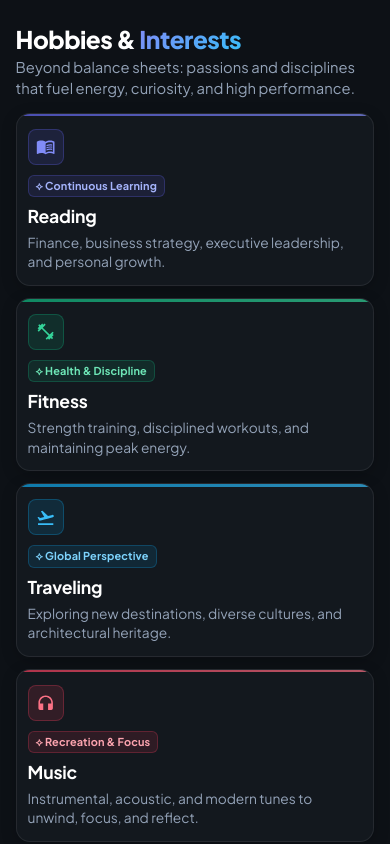
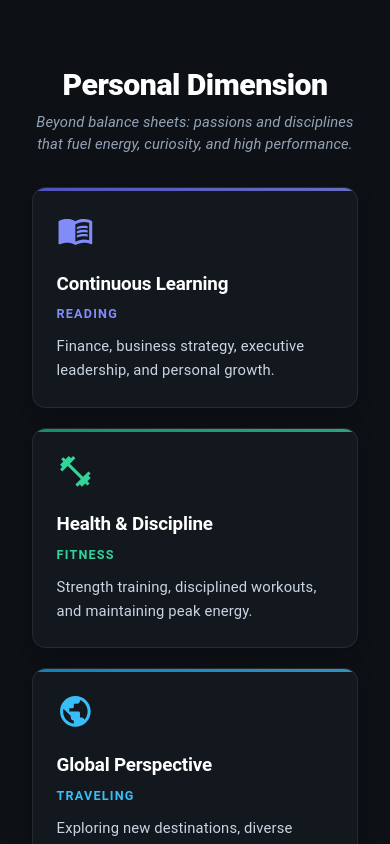
Before and after one commit to Ashishpandla07/Portfolio, a React (Create React App) app: page / in a window 390 px wide. Shown: the part 5060-5904 px from the top of the page. Built offline with nearby package versions, Linux system fonts and the light colour scheme.

Commit message:
feat(hobbies): implement custom PersonalDimension component with responsive grid and dark/light themes

```diff
--- a/src/assets/styles/Hobbies.scss
+++ b/src/assets/styles/Hobbies.scss
@@ -1,92 +1,35 @@
 .hobbies-container {
   min-height: 100vh;
-  padding: 20px 4% 14px;
+  padding: 40px 4% 30px;
   display: flex;
   flex-direction: column;
   justify-content: center;
-  text-align: left;
   box-sizing: border-box;
   width: 100%;
   max-width: 1200px;
   margin: 0 auto;
 
-  /* Executive Section Header - Left-aligned to match all other sections */
-  .section-header {
-    text-align: left;
-    margin-bottom: 14px;
+  .personal-dimension-header {
+    .dimension-title {
+      font-size: 2.2rem;
+      font-weight: 800;
+      color: #ffffff;
+      letter-spacing: -0.5px;
+      margin-bottom: 8px;
+    }
 
-    .hobbies-eyebrow {
-      display: inline-flex;
-      align-items: center;
-      gap: 6px;
-      padding: 4px 12px;
-      border-radius: 20px;
-      background: rgba(99, 102, 241, 0.1);
-      border: 1px solid rgba(99, 102, 241, 0.25);
-      color: #a5b4fc;
-      font-size: 0.72rem;
-      font-weight: 700;
-      letter-spacing: 1.2px;
-      margin-bottom: 8px;
-
-      .pulse-dot {
-        width: 6px;
-        height: 6px;
-        border-radius: 50%;
-        background-color: #38bdf8;
-        box-shadow: 0 0 6px rgba(56, 189, 248, 0.8);
+    .dimension-subtitle {
+      color: #94a3b8;
+      font-size: 0.95rem;
+      line-height: 1.5;
     }
   }
 
-    .hobbies-title {
-      font-size: 1.45rem;
-      font-weight: 800;
-      margin: 0 0 4px 0;
-      letter-spacing: -0.5px;
-      line-height: 1.15;
-      color: #ffffff;
-
-      .highlight-gradient {
-        background: linear-gradient(135deg, #818cf8 0%, #38bdf8 100%);
-        -webkit-background-clip: text;
-        -webkit-text-fill-color: transparent;
-      }
-    }
-
-    .subtitle {
-      color: #94a3b8;
-      font-size: 0.88rem;
-      max-width: 680px;
-      margin: 0;
-      line-height: 1.4;
-    }
-  }
-
-  /* 5-Column Single-Row Desktop Grid */
-  .hobbies-grid {
-    display: grid;
-    grid-template-columns: repeat(5, 1fr);
-    gap: 10px;
-    align-items: stretch;
-    width: 100%;
-    box-sizing: border-box;
-
-    .hobby-card {
-      background: rgba(22, 27, 34, 0.75);
+  .personal-dimension-card {
+    background: rgba(22, 27, 34, 0.85);
     border: 1px solid rgba(255, 255, 255, 0.08);
-      border-radius: 14px;
-      padding: 15px 11px 13px;
-      display: flex;
-      flex-direction: column;
-      justify-content: space-between;
-      box-shadow: 0 4px 16px rgba(0, 0, 0, 0.2);
     backdrop-filter: blur(10px);
-      transition: all 0.28s cubic-bezier(0.4, 0, 0.2, 1);
-      position: relative;
-      overflow: hidden;
-      box-sizing: border-box;
-      height: 100%;
-      text-align: left;
+    box-shadow: 0 4px 16px rgba(0, 0, 0, 0.25);
 
     /* Top accent strip */
     &::before {
@@ -95,201 +38,130 @@
       top: 0;
       left: 0;
       right: 0;
-        height: 2.5px;
-        opacity: 0.7;
+      height: 3px;
+      opacity: 0.75;
       transition: opacity 0.25s ease;
     }
 
-      &:hover {
-        transform: translateY(-4px);
-        box-shadow: 0 12px 28px -4px rgba(0, 0, 0, 0.45);
-
-        &::before {
+    &:hover::before {
       opacity: 1;
     }
 
-        .icon-wrapper {
-          transform: scale(1.08);
-        }
+    .card-category {
+      color: #ffffff;
+      font-size: 1.12rem;
+      font-weight: 700;
+      letter-spacing: -0.2px;
     }
 
-      .card-header-row {
-        display: flex;
-        align-items: center;
-        margin-bottom: 10px;
+    .card-topic {
+      color: #818cf8;
+      font-weight: 700;
+    }
 
-        .icon-wrapper {
-          width: 36px;
-          height: 36px;
-          border-radius: 8px;
-          display: flex;
-          align-items: center;
-          justify-content: center;
-          transition: transform 0.25s ease;
+    .card-description {
+      color: #cbd5e1;
+      font-size: 0.88rem;
+    }
 
-          .hobby-icon {
-            font-size: 1.15rem;
+    &.accent-indigo {
+      &::before { background: linear-gradient(90deg, #6366f1, #818cf8); }
+      .card-topic { color: #818cf8; }
+      &:hover { border-color: rgba(99, 102, 241, 0.5); }
+    }
+
+    &.accent-emerald {
+      &::before { background: linear-gradient(90deg, #10b981, #34d399); }
+      .card-topic { color: #34d399; }
+      &:hover { border-color: rgba(16, 185, 129, 0.5); }
+    }
+
+    &.accent-cyan {
+      &::before { background: linear-gradient(90deg, #0ea5e9, #38bdf8); }
+      .card-topic { color: #38bdf8; }
+      &:hover { border-color: rgba(14, 165, 233, 0.5); }
+    }
+
+    &.accent-rose {
+      &::before { background: linear-gradient(90deg, #f43f5e, #fb7185); }
+      .card-topic { color: #fb7185; }
+      &:hover { border-color: rgba(244, 63, 94, 0.5); }
+    }
+
+    &.accent-violet {
+      &::before { background: linear-gradient(90deg, #a855f7, #c084fc); }
+      .card-topic { color: #c084fc; }
+      &:hover { border-color: rgba(168, 85, 247, 0.5); }
     }
   }
 }
 
-      .card-body {
-        display: flex;
-        flex-direction: column;
-        flex-grow: 1;
-        text-align: left;
-
-        .hobby-badge {
-          display: inline-block;
-          width: fit-content;
-          max-width: 100%;
-          font-size: 0.65rem;
-          font-weight: 700;
-          text-transform: none; /* Preserves Title Case so text fits without clipping */
-          letter-spacing: 0.15px;
-          padding: 3px 7px;
-          border-radius: 6px;
-          margin-bottom: 8px;
-          white-space: nowrap;
-          text-align: left;
-          line-height: 1.3;
+/* Light Mode Overrides */
+.light-mode {
+  .hobbies-container {
+    .personal-dimension-header {
+      .dimension-title {
+        color: #0f172a;
       }
 
-        .hobby-title {
-          font-size: 1.05rem;
-          font-weight: 700;
-          color: #ffffff;
-          margin: 0 0 6px 0;
-          letter-spacing: -0.2px;
-        }
-
-        .hobby-description {
-          font-size: 0.82rem;
-          color: #94a3b8;
-          line-height: 1.42;
-          margin: 0;
+      .dimension-subtitle {
+        color: #475569;
       }
     }
 
-      /* Tailored Color Themes per Hobby */
+    .personal-dimension-card {
+      background: #ffffff;
+      border: 1px solid rgba(0, 0, 0, 0.08);
+      box-shadow: 0 4px 14px rgba(0, 0, 0, 0.05);
+
+      .card-category {
+        color: #0f172a;
+      }
+
+      .card-description {
+        color: #475569;
+      }
+
       &.accent-indigo {
-        &::before { background: linear-gradient(90deg, #6366f1, #818cf8); }
-        .icon-wrapper { background: rgba(99, 102, 241, 0.14); border: 1px solid rgba(99, 102, 241, 0.28); color: #818cf8; }
-        .hobby-badge { background: rgba(99, 102, 241, 0.12); color: #a5b4fc; border: 1px solid rgba(99, 102, 241, 0.25); }
-        &:hover { border-color: rgba(99, 102, 241, 0.5); box-shadow: 0 12px 28px -4px rgba(99, 102, 241, 0.25); }
+        .card-topic { color: #4f46e5; }
+        &:hover { border-color: rgba(99, 102, 241, 0.4); box-shadow: 0 10px 24px rgba(99, 102, 241, 0.12); }
       }
 
       &.accent-emerald {
-        &::before { background: linear-gradient(90deg, #10b981, #34d399); }
-        .icon-wrapper { background: rgba(16, 185, 129, 0.14); border: 1px solid rgba(16, 185, 129, 0.28); color: #34d399; }
-        .hobby-badge { background: rgba(16, 185, 129, 0.12); color: #6ee7b7; border: 1px solid rgba(16, 185, 129, 0.25); }
-        &:hover { border-color: rgba(16, 185, 129, 0.5); box-shadow: 0 12px 28px -4px rgba(16, 185, 129, 0.25); }
+        .card-topic { color: #059669; }
+        &:hover { border-color: rgba(16, 185, 129, 0.4); box-shadow: 0 10px 24px rgba(16, 185, 129, 0.12); }
       }
 
       &.accent-cyan {
-        &::before { background: linear-gradient(90deg, #0ea5e9, #38bdf8); }
-        .icon-wrapper { background: rgba(14, 165, 233, 0.14); border: 1px solid rgba(14, 165, 233, 0.28); color: #38bdf8; }
-        .hobby-badge { background: rgba(14, 165, 233, 0.12); color: #7dd3fc; border: 1px solid rgba(14, 165, 233, 0.25); }
-        &:hover { border-color: rgba(14, 165, 233, 0.5); box-shadow: 0 12px 28px -4px rgba(14, 165, 233, 0.25); }
+        .card-topic { color: #0284c7; }
+        &:hover { border-color: rgba(14, 165, 233, 0.4); box-shadow: 0 10px 24px rgba(14, 165, 233, 0.12); }
       }
 
       &.accent-rose {
-        &::before { background: linear-gradient(90deg, #f43f5e, #fb7185); }
-        .icon-wrapper { background: rgba(244, 63, 94, 0.14); border: 1px solid rgba(244, 63, 94, 0.28); color: #fb7185; }
-        .hobby-badge { background: rgba(244, 63, 94, 0.12); color: #fda4af; border: 1px solid rgba(244, 63, 94, 0.25); }
-        &:hover { border-color: rgba(244, 63, 94, 0.5); box-shadow: 0 12px 28px -4px rgba(244, 63, 94, 0.25); }
+        .card-topic { color: #e11d48; }
+        &:hover { border-color: rgba(244, 63, 94, 0.4); box-shadow: 0 10px 24px rgba(244, 63, 94, 0.12); }
       }
 
       &.accent-violet {
-        &::before { background: linear-gradient(90deg, #a855f7, #c084fc); }
-        .icon-wrapper { background: rgba(168, 85, 247, 0.14); border: 1px solid rgba(168, 85, 247, 0.28); color: #c084fc; }
-        .hobby-badge { background: rgba(168, 85, 247, 0.12); color: #d8b4fe; border: 1px solid rgba(168, 85, 247, 0.25); }
-        &:hover { border-color: rgba(168, 85, 247, 0.5); box-shadow: 0 12px 28px -4px rgba(168, 85, 247, 0.25); }
+        .card-topic { color: #7c3aed; }
+        &:hover { border-color: rgba(168, 85, 247, 0.4); box-shadow: 0 10px 24px rgba(168, 85, 247, 0.12); }
       }
     }
   }
 }
 
-/* Light mode overrides */
-.light-mode {
-  .hobbies-container {
-    .section-header {
-      .hobbies-eyebrow {
-         background: rgba(59, 130, 246, 0.1);
-         border-color: rgba(59, 130, 246, 0.25);
-         color: #2563eb;
-      }
-
-      .hobbies-title {
-        color: #0f172a;
-
-        .highlight-gradient {
-          background: linear-gradient(135deg, #4f46e5 0%, #0284c7 100%);
-          -webkit-background-clip: text;
-          -webkit-text-fill-color: transparent;
-        }
-      }
-
-      .subtitle {
-        color: #475569;
-      }
-    }
-
-    .hobbies-grid .hobby-card {
-      background: #ffffff;
-      border: 1px solid rgba(0, 0, 0, 0.08);
-      box-shadow: 0 2px 10px rgba(0, 0, 0, 0.04);
-
-      .card-body {
-        .hobby-title {
-          color: #0f172a;
-        }
-
-        .hobby-description {
-          color: #475569;
-        }
-      }
-
-      &.accent-indigo:hover { box-shadow: 0 8px 24px -4px rgba(99, 102, 241, 0.16); }
-      &.accent-emerald:hover { box-shadow: 0 8px 24px -4px rgba(16, 185, 129, 0.16); }
-      &.accent-cyan:hover { box-shadow: 0 8px 24px -4px rgba(14, 165, 233, 0.16); }
-      &.accent-rose:hover { box-shadow: 0 8px 24px -4px rgba(244, 63, 94, 0.16); }
-      &.accent-violet:hover { box-shadow: 0 8px 24px -4px rgba(168, 85, 247, 0.16); }
-    }
-  }
-}
-
 /* Responsive adjustments */
-@media screen and (max-width: 1024px) {
-  .hobbies-container {
-    .hobbies-grid {
-      grid-template-columns: repeat(3, 1fr);
-      gap: 12px;
-    }
-  }
-}
-
 @media screen and (max-width: 768px) {
   .hobbies-container {
-    padding: 20px 4% 24px;
+    padding: 30px 4% 20px;
     min-height: auto;
-    text-align: left;
 
-    .section-header {
-      text-align: left;
-
-      .hobbies-title {
-        font-size: 1.45rem;
+    .personal-dimension-header {
+      .dimension-title {
+        font-size: 1.8rem;
       }
-    }
-
-    .hobbies-grid {
-      grid-template-columns: 1fr;
-      gap: 12px;
-
-      .hobby-card {
-        width: 100%;
-        height: auto;
+      .dimension-subtitle {
+        font-size: 0.88rem;
       }
     }
   }
--- a/src/components/Hobbies.tsx
+++ b/src/components/Hobbies.tsx
@@ -1,99 +1,103 @@
-import React from "react";
+import React from 'react';
+import { Box, Card, CardContent, Typography, Container, Grid } from '@mui/material';
 import MenuBookIcon from '@mui/icons-material/MenuBook';
 import FitnessCenterIcon from '@mui/icons-material/FitnessCenter';
-import FlightTakeoffIcon from '@mui/icons-material/FlightTakeoff';
+import PublicIcon from '@mui/icons-material/Public';
 import HeadphonesIcon from '@mui/icons-material/Headphones';
-import LaptopMacIcon from '@mui/icons-material/LaptopMac';
+import ComputerIcon from '@mui/icons-material/Computer';
 import '../assets/styles/Hobbies.scss';
 
-interface HobbyItem {
-  id: string;
-  icon: React.ReactNode;
-  emoji: string;
-  title: string;
-  description: string;
-  badge: string;
-  accent: string;
-}
-
-const HOBBIES_DATA: HobbyItem[] = [
+const interests = [
   {
-    id: "reading",
-    icon: <MenuBookIcon className="hobby-icon" />,
-    emoji: "📚",
-    title: "Reading",
+    category: "Continuous Learning",
+    topic: "Reading",
     description: "Finance, business strategy, executive leadership, and personal growth.",
-    badge: "⟡ Continuous Learning",
-    accent: "indigo"
+    icon: <MenuBookIcon fontSize="large" sx={{ color: '#818cf8' }} />,
+    accent: 'indigo'
   },
   {
-    id: "fitness",
-    icon: <FitnessCenterIcon className="hobby-icon" />,
-    emoji: "🏋️",
-    title: "Fitness",
+    category: "Health & Discipline",
+    topic: "Fitness",
     description: "Strength training, disciplined workouts, and maintaining peak energy.",
-    badge: "⟡ Health & Discipline",
-    accent: "emerald"
+    icon: <FitnessCenterIcon fontSize="large" sx={{ color: '#34d399' }} />,
+    accent: 'emerald'
   },
   {
-    id: "traveling",
-    icon: <FlightTakeoffIcon className="hobby-icon" />,
-    emoji: "✈️",
-    title: "Traveling",
+    category: "Global Perspective",
+    topic: "Traveling",
     description: "Exploring new destinations, diverse cultures, and architectural heritage.",
-    badge: "⟡ Global Perspective",
-    accent: "cyan"
+    icon: <PublicIcon fontSize="large" sx={{ color: '#38bdf8' }} />,
+    accent: 'cyan'
   },
   {
-    id: "music",
-    icon: <HeadphonesIcon className="hobby-icon" />,
-    emoji: "🎵",
-    title: "Music",
+    category: "Recreation & Focus",
+    topic: "Music",
     description: "Instrumental, acoustic, and modern tunes to unwind, focus, and reflect.",
-    badge: "⟡ Recreation & Focus",
-    accent: "rose"
+    icon: <HeadphonesIcon fontSize="large" sx={{ color: '#fb7185' }} />,
+    accent: 'rose'
   },
   {
-    id: "technology",
-    icon: <LaptopMacIcon className="hobby-icon" />,
-    emoji: "💻",
-    title: "Technology",
+    category: "Digital Explorer",
+    topic: "Technology",
     description: "Fintech innovations, AI developments, and emerging analytics tools.",
-    badge: "⟡ Digital Explorer",
-    accent: "violet"
+    icon: <ComputerIcon fontSize="large" sx={{ color: '#c084fc' }} />,
+    accent: 'violet'
   }
 ];
 
-function Hobbies() {
+const Hobbies = () => {
   return (
     <div className="hobbies-container" id="hobbies">
-      <div className="section-header">
-        <h1 className="hobbies-title">
-          Hobbies & <span className="highlight-gradient">Interests</span>
-        </h1>
-        <p className="subtitle">
-          Beyond balance sheets: passions and disciplines that fuel energy, curiosity, and high performance.
-        </p>
-      </div>
+      <Container maxWidth="lg" sx={{ py: { xs: 4, md: 6 } }}>
+        <Box textAlign="center" mb={{ xs: 4, md: 6 }} className="personal-dimension-header">
+          <Typography variant="h3" component="h2" fontWeight="bold" gutterBottom className="dimension-title">
+            Personal Dimension
+          </Typography>
+          <Typography variant="subtitle1" color="text.secondary" fontStyle="italic" sx={{ maxWidth: 640, mx: 'auto' }} className="dimension-subtitle">
+            Beyond balance sheets: passions and disciplines that fuel energy, curiosity, and high performance.
+          </Typography>
+        </Box>
 
-      <div className="hobbies-grid">
-        {HOBBIES_DATA.map((item) => (
-          <div key={item.id} className={`hobby-card accent-${item.accent}`}>
-            <div className="card-header-row">
-              <div className="icon-wrapper">
-                {item.icon}
-              </div>
-            </div>
-            <div className="card-body">
-              <span className="hobby-badge">{item.badge}</span>
-              <h3 className="hobby-title">{item.title}</h3>
-              <p className="hobby-description">{item.description}</p>
-            </div>
-          </div>
-        ))}
-      </div>
+        <Grid container spacing={{ xs: 2.5, md: 3 }} justifyContent="center">
+          {interests.map((item, index) => (
+            <Grid item xs={12} sm={6} md={4} key={index}>
+              <Card
+                className={`personal-dimension-card accent-${item.accent}`}
+                sx={{
+                  height: '100%',
+                  display: 'flex',
+                  flexDirection: 'column',
+                  transition: 'all 0.3s ease',
+                  borderRadius: '14px',
+                  position: 'relative',
+                  overflow: 'hidden',
+                  '&:hover': {
+                    transform: 'translateY(-6px)',
+                    boxShadow: '0 12px 28px -4px rgba(0, 0, 0, 0.45)',
+                  }
+                }}
+              >
+                <CardContent sx={{ flexGrow: 1, textAlign: 'left', p: 3 }}>
+                  <Box mb={2} className="card-icon-box">
+                    {item.icon}
+                  </Box>
+                  <Typography variant="h6" component="h3" fontWeight="600" gutterBottom className="card-category">
+                    {item.category}
+                  </Typography>
+                  <Typography variant="body2" gutterBottom sx={{ textTransform: 'uppercase', letterSpacing: 1.2, fontSize: '0.75rem', mb: 1.5, fontWeight: 700 }} className="card-topic">
+                    {item.topic}
+                  </Typography>
+                  <Typography variant="body2" className="card-description" sx={{ lineHeight: 1.6 }}>
+                    {item.description}
+                  </Typography>
+                </CardContent>
+              </Card>
+            </Grid>
+          ))}
+        </Grid>
+      </Container>
     </div>
   );
-}
+};
 
 export default Hobbies;
```
Lines whose indentation alone changed are shown as unchanged.
